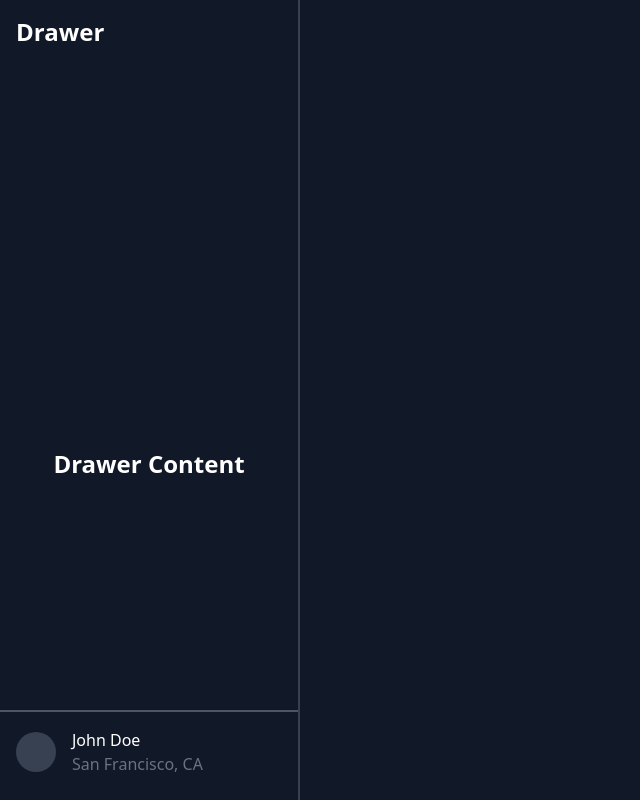
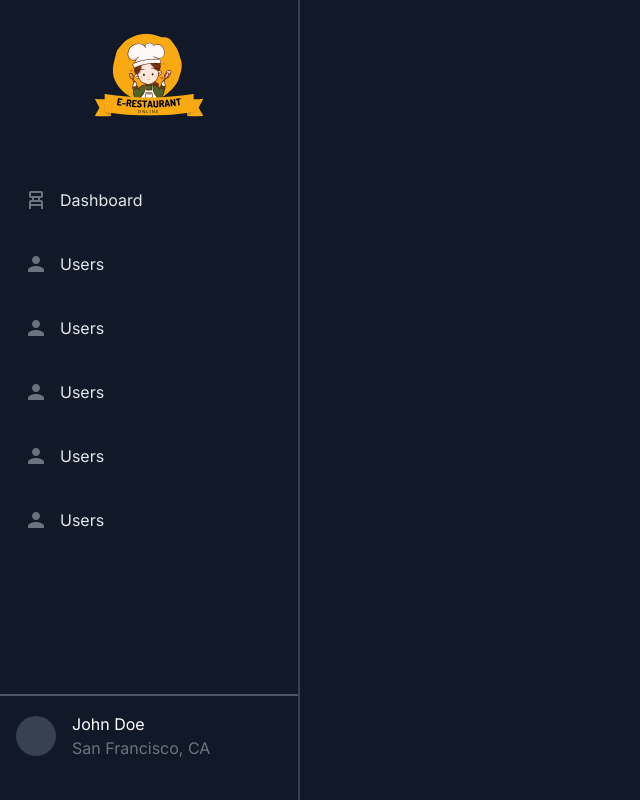
Before and after one commit to aaqyaar/e-restaurant-client, a React (Create React App) app: page / in a window 1280 px wide. Shown: the whole page, without its empty margins (0-640 px from the left). Built offline with nearby package versions, Linux system fonts and the light colour scheme.

Commit message:
Drawer is ending now, nav items is listed and icons

```diff
--- a/package.json
+++ b/package.json
@@ -18,6 +18,7 @@
     "postcss-preset-env": "^7.8.3",
     "react": "^18.2.0",
     "react-dom": "^18.2.0",
+    "react-icons": "^4.7.1",
     "react-scripts": "^5.0.1",
     "tailwindcss": "^3.2.4",
     "typescript": "^4.9.4"
--- a/public/index.html
+++ b/public/index.html
@@ -2,14 +2,15 @@
 <html lang="en">
   <head>
     <meta charset="utf-8" />
-    <link rel="icon" href="%PUBLIC_URL%/favicon.ico" />
+    <link rel="icon" href="%PUBLIC_URL%/logo.svg" />
     <meta name="viewport" content="width=device-width, initial-scale=1" />
     <meta name="theme-color" content="#000000" />
     <meta
       name="description"
       content="Web site created using create-react-app"
     />
-    <link rel="apple-touch-icon" href="%PUBLIC_URL%/logo192.png" />
+    <!-- <link rel="apple-touch-icon" href="%PUBLIC_URL%/src/assets/logo.svg" /> -->
+    <link rel="apple-touch-icon" href="%PUBLIC_URL%/logo.svg" />
     <!--
       manifest.json provides metadata used when your web app is installed on a
       user's mobile device or desktop. See https://developers.google.com/web/fundamentals/web-app-manifest/
@@ -24,7 +25,7 @@
       work correctly both with client-side routing and a non-root public URL.
       Learn how to configure a non-root public URL by running `npm run build`.
     -->
-    <title>React App</title>
+    <title>E-Restaurant - Online Restaurant Management System</title>
   </head>
   <body>
     <noscript>You need to enable JavaScript to run this app.</noscript>
--- a/src/App.tsx
+++ b/src/App.tsx
@@ -1,19 +1,36 @@
+import { Logo } from 'assets';
 import { Drawer } from 'components';
+import { navConfig } from 'components/Navs';
 
 function App() {
   return (
     <div className="h-screen bg-gray-900">
       <Drawer width={'300px'} height={'100%'} open={true} position={'left'}>
         <div className="h-full w-full text-white">
-          <div className="flex justify-between items-center h-16 px-4">
-            <div className="text-2xl font-bold">Drawer</div>
-            <button className="text-2xl font-bold lg:hidden block">X</button>
-          </div>
-          <div className="h-full w-full flex justify-center items-center">
-            <div className="text-2xl font-bold">Drawer Content</div>
+          <div className="flex items-center justify-center w-full">
+            <img src={Logo} alt="logo" className="w-full h-40 cursor-normal" />
           </div>
 
-          <div className="absolute bottom-6 w-full">
+          <aside className="w-full" aria-label="Sidebar">
+            <div className="overflow-y-auto py-4 px-3 bg-transparent">
+              <ul className="space-y-2">
+                <li className="space-y-4">
+                  {navConfig.map((item, index) => (
+                    <a
+                      key={index}
+                      href={item.url}
+                      className="flex items-center p-3 text-base font-normal text-gray-200 rounded-lg"
+                    >
+                      <span>{item.icon}</span>
+                      <span className="ml-3">{item.name}</span>
+                    </a>
+                  ))}
+                </li>
+              </ul>
+            </div>
+          </aside>
+
+          <div className="absolute bottom-10 w-full">
             <div className="border-b-2 border-gray-600 mb-4" />
             <div className="flex items-center justify-start px-4">
               <div className="w-10 h-10 bg-gray-700 rounded-full mr-4"></div>
--- /dev/null
+++ b/src/components/Navs.tsx
@@ -0,0 +1,46 @@
+import { MdChairAlt, MdPerson } from 'react-icons/md';
+
+export const navConfig = [
+  {
+    name: 'Dashboard',
+    url: '/dashboard',
+    icon: (
+      <MdChairAlt className="w-6 h-6 text-gray-500 transition duration-75 dark:text-gray-400 group-hover:text-gray-900 dark:group-hover:text-white" />
+    )
+  },
+  {
+    name: 'Users',
+    url: '/users',
+    icon: (
+      <MdPerson className="w-6 h-6 text-gray-500 transition duration-75 dark:text-gray-400 group-hover:text-gray-900 dark:group-hover:text-white" />
+    )
+  },
+  {
+    name: 'Users',
+    url: '/users',
+    icon: (
+      <MdPerson className="w-6 h-6 text-gray-500 transition duration-75 dark:text-gray-400 group-hover:text-gray-900 dark:group-hover:text-white" />
+    )
+  },
+  {
+    name: 'Users',
+    url: '/users',
+    icon: (
+      <MdPerson className="w-6 h-6 text-gray-500 transition duration-75 dark:text-gray-400 group-hover:text-gray-900 dark:group-hover:text-white" />
+    )
+  },
+  {
+    name: 'Users',
+    url: '/users',
+    icon: (
+      <MdPerson className="w-6 h-6 text-gray-500 transition duration-75 dark:text-gray-400 group-hover:text-gray-900 dark:group-hover:text-white" />
+    )
+  },
+  {
+    name: 'Users',
+    url: '/users',
+    icon: (
+      <MdPerson className="w-6 h-6 text-gray-500 transition duration-75 dark:text-gray-400 group-hover:text-gray-900 dark:group-hover:text-white" />
+    )
+  }
+];
--- a/src/styles/tailwind.css
+++ b/src/styles/tailwind.css
@@ -1,7 +1,18 @@
+@import url(https://fonts.googleapis.com/css?family=Inter:100,200,300,regular,500,600,700,800,900);
+
 @tailwind base;
 
 /* Your own custom base styles */
-
+@layer base {
+  html {
+    font-family: 'Inter', sans-serif;
+    box-sizing: border-box;
+    padding: 0;
+    margin: 0;
+    scroll-behavior: smooth;
+    scroll-snap-type: mandatory;
+  }
+}
 /* Start purging... */
 @tailwind components;
 /* Stop purging. */
```
Also changed, not shown: public/logo.svg (added), 1 other file (tests, documents, lock files or other folders).
